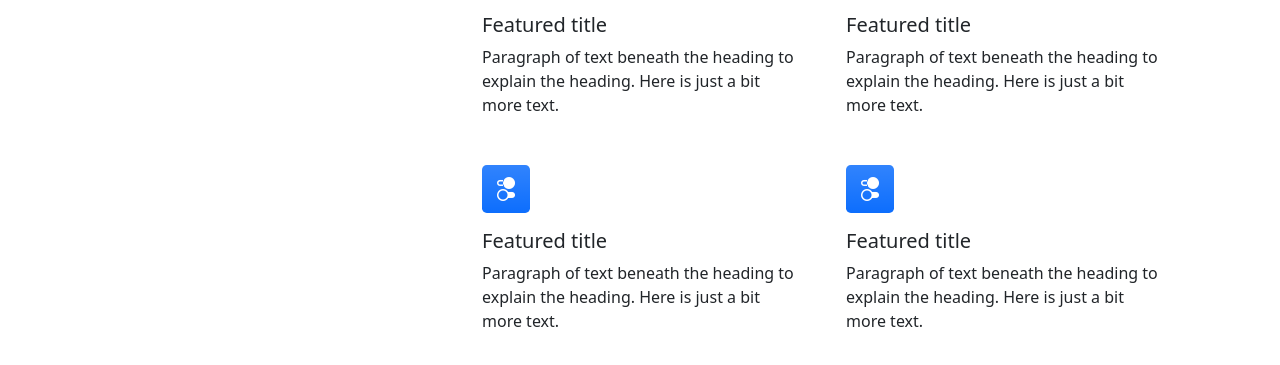
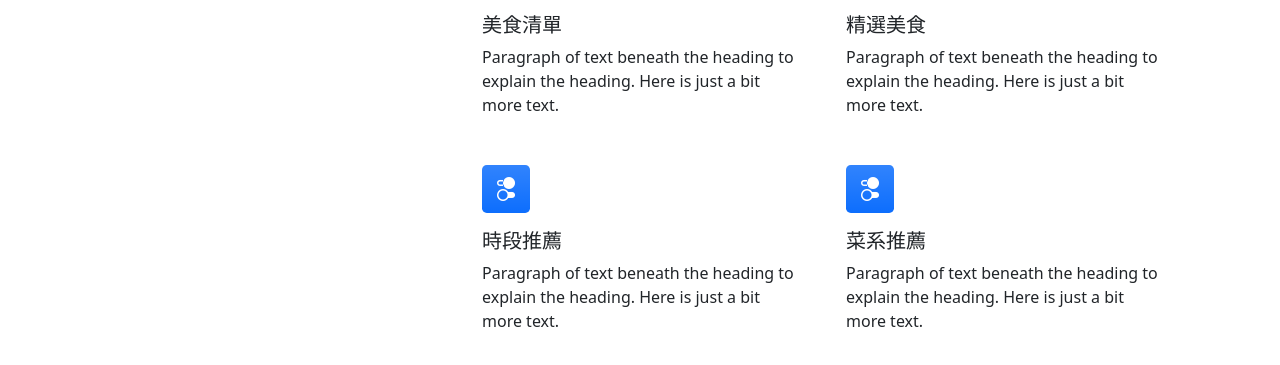
Before and after one commit to 01f220/my-team, a plain HTML site: page index.html in a window 1280 px wide. Shown: the part 623-988 px from the top of the page. Drawn offline with nearby package versions, Linux system fonts and the light colour scheme.

Commit message:
update good points description in index page

```diff
--- a/index.html
+++ b/index.html
@@ -72,22 +72,22 @@
                             <div class="row gx-5 row-cols-1 row-cols-md-2">
                                 <div class="col mb-5 h-100">
                                     <div class="feature bg-primary bg-gradient text-white rounded-3 mb-3"><i class="bi bi-collection"></i></div>
-                                    <h2 class="h5">Featured title</h2>
+                                    <h2 class="h5">美食清單</h2>
                                     <p class="mb-0">Paragraph of text beneath the heading to explain the heading. Here is just a bit more text.</p>
                                 </div>
                                 <div class="col mb-5 h-100">
                                     <div class="feature bg-primary bg-gradient text-white rounded-3 mb-3"><i class="bi bi-building"></i></div>
-                                    <h2 class="h5">Featured title</h2>
+                                    <h2 class="h5">精選美食</h2>
                                     <p class="mb-0">Paragraph of text beneath the heading to explain the heading. Here is just a bit more text.</p>
                                 </div>
                                 <div class="col mb-5 mb-md-0 h-100">
                                     <div class="feature bg-primary bg-gradient text-white rounded-3 mb-3"><i class="bi bi-toggles2"></i></div>
-                                    <h2 class="h5">Featured title</h2>
+                                    <h2 class="h5">時段推薦</h2>
                                     <p class="mb-0">Paragraph of text beneath the heading to explain the heading. Here is just a bit more text.</p>
                                 </div>
                                 <div class="col h-100">
                                     <div class="feature bg-primary bg-gradient text-white rounded-3 mb-3"><i class="bi bi-toggles2"></i></div>
-                                    <h2 class="h5">Featured title</h2>
+                                    <h2 class="h5">菜系推薦</h2>
                                     <p class="mb-0">Paragraph of text beneath the heading to explain the heading. Here is just a bit more text.</p>
                                 </div>
                             </div>
```
